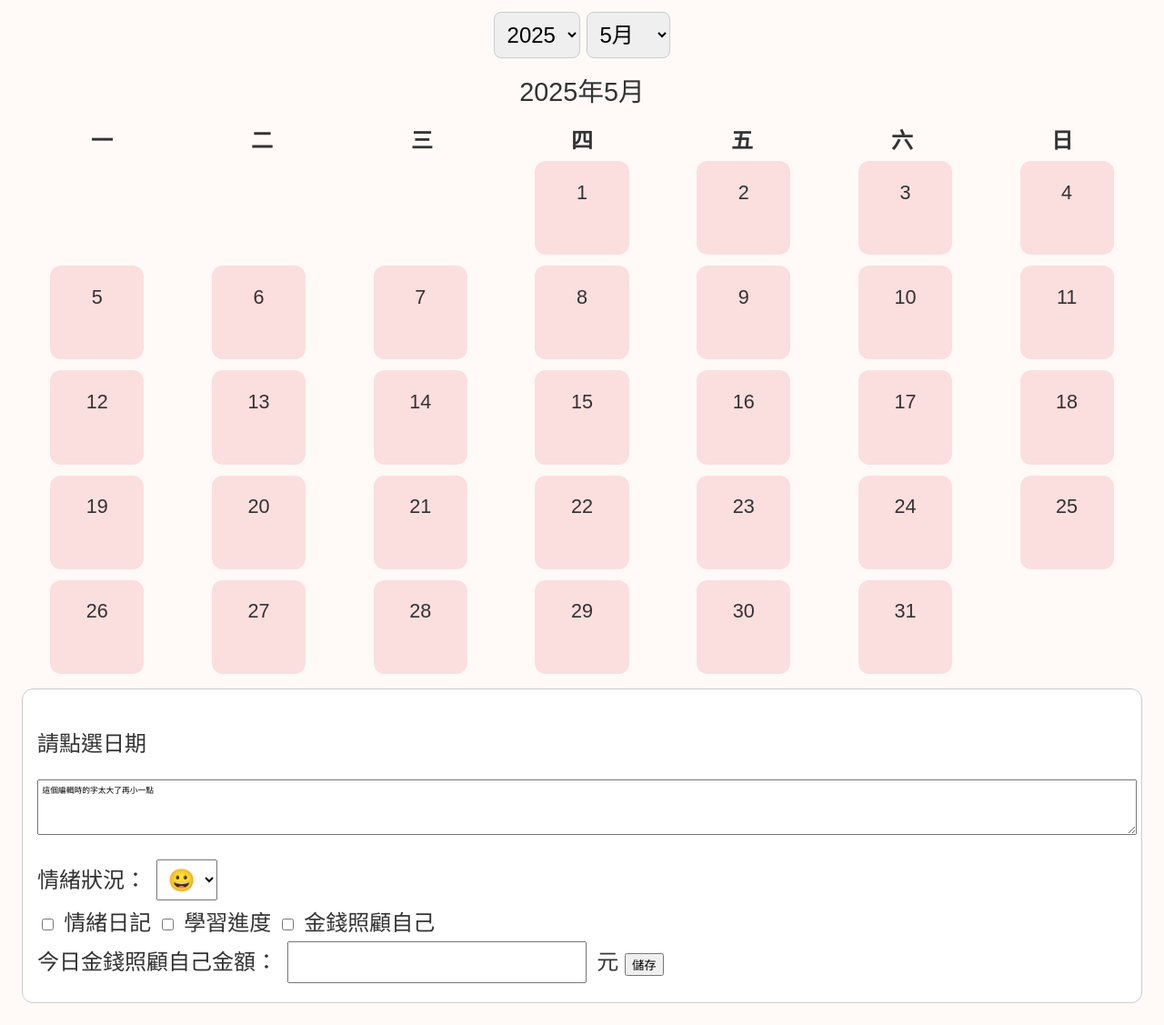
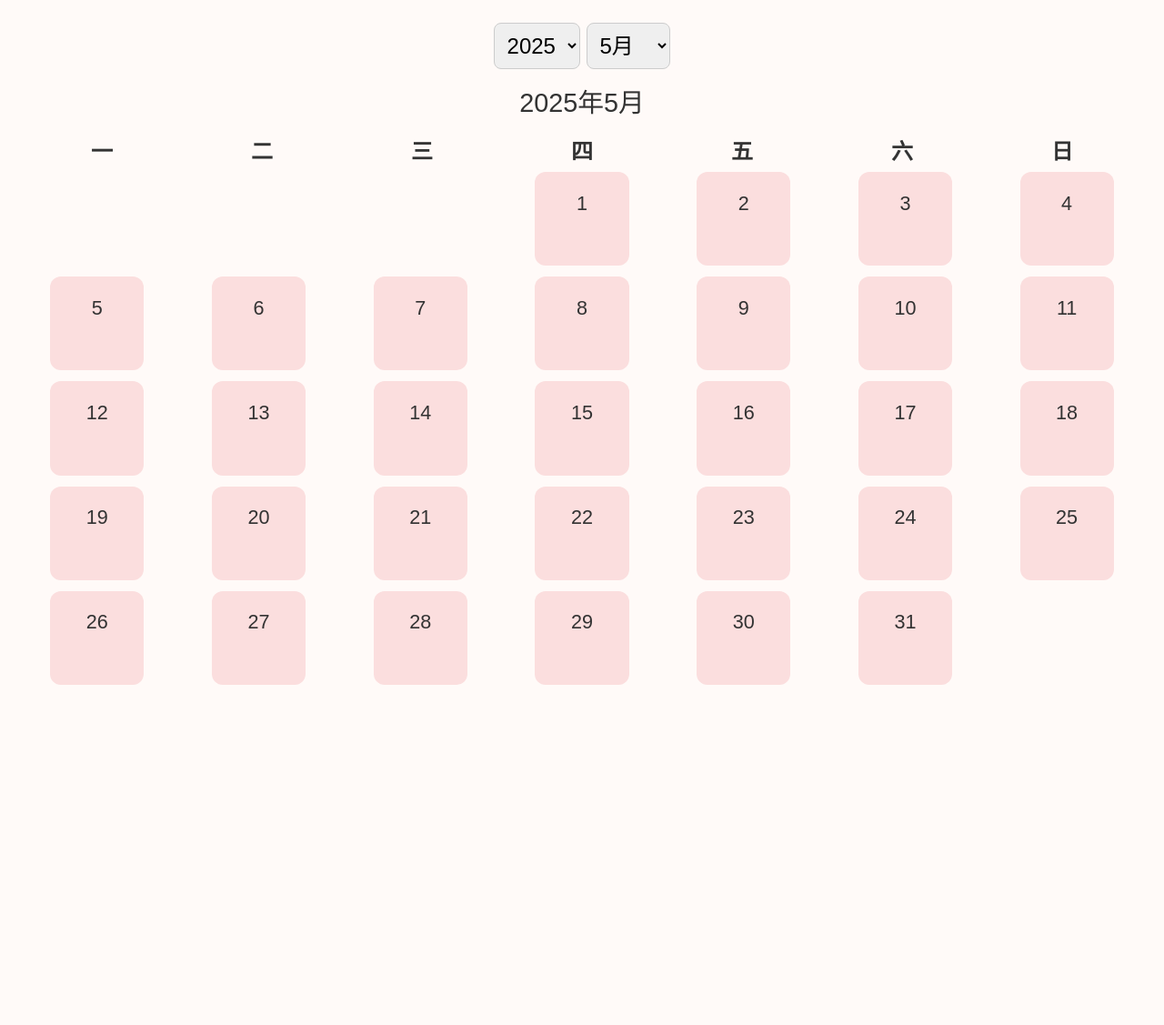
Before and after one commit to y23071824/My-self-care-journal, a plain HTML site: page index.html in a window 1280 px wide. Shown: the part 230-1357 px from the top of the page at 91% size. After the commit the page ends 1023 px from the top, so only its background shows below. Drawn offline with Linux system fonts and the light colour scheme.

Commit message:
Add files via upload

```diff
--- a/index.html
+++ b/index.html
@@ -6,10 +6,24 @@
   <title>自我照顧月曆</title>
   <link rel="stylesheet" href="style.css" />
   <script>
+    let currentDate = "";
+
+    function generateYearOptions() {
+      const yearSelect = document.getElementById("year-select");
+      const currentYear = new Date().getFullYear();
+      for (let y = 2020; y <= 2030; y++) {
+        const opt = document.createElement("option");
+        opt.value = y;
+        opt.textContent = y;
+        yearSelect.appendChild(opt);
+      }
+      yearSelect.value = currentYear;
+    }
+
     function generateCalendar(year, month) {
       const calendar = document.getElementById("calendar");
       calendar.innerHTML = "";
-      const firstDay = new Date(year, month - 1, 1).getDay(); // 0-6
+      const firstDay = new Date(year, month - 1, 1).getDay();
       const daysInMonth = new Date(year, month, 0).getDate();
       const offset = (firstDay + 6) % 7;
 
@@ -23,19 +37,40 @@
         const dayBox = document.createElement("div");
         dayBox.className = "day";
         dayBox.textContent = d;
+        dayBox.onclick = () => showEditor(year, month, d);
         calendar.appendChild(dayBox);
       }
 
       document.getElementById("calendar-label").textContent = year + "年" + month + "月";
     }
 
+    function showEditor(year, month, day) {
+      const paddedMonth = String(month).padStart(2, '0');
+      const paddedDay = String(day).padStart(2, '0');
+      const dateKey = `${year}-${paddedMonth}-${paddedDay}`;
+      currentDate = dateKey;
+
+      const data = JSON.parse(localStorage.getItem(dateKey) || "{}");
+      document.getElementById("text").value = data.text || "";
+      document.getElementById("emotion").value = data.emotion || "😀";
+      document.querySelector(".editor").style.display = "block";
+    }
+
+    function saveData() {
+      if (!currentDate) return;
+      const data = {
+        text: document.getElementById("text").value,
+        emotion: document.getElementById("emotion").value
+      };
+      localStorage.setItem(currentDate, JSON.stringify(data));
+      alert("已儲存！");
+    }
+
     document.addEventListener("DOMContentLoaded", () => {
       const now = new Date();
-      const year = now.getFullYear();
-      const month = now.getMonth() + 1;
-      document.getElementById("year-select").value = year;
-      document.getElementById("month-select").value = month;
-      generateCalendar(year, month);
+      generateYearOptions();
+      document.getElementById("month-select").value = now.getMonth() + 1;
+      generateCalendar(now.getFullYear(), now.getMonth() + 1);
 
       document.getElementById("year-select").addEventListener("change", () => {
         const y = parseInt(document.getElementById("year-select").value);
@@ -48,6 +83,8 @@
         const m = parseInt(document.getElementById("month-select").value);
         generateCalendar(y, m);
       });
+
+      document.getElementById("save-button").addEventListener("click", saveData);
     });
   </script>
 </head>
@@ -55,10 +92,7 @@
   <h1 class="main-title">自我照顧月曆</h1>
 
   <div class="calendar-controls">
-    <select id="year-select">
-      <option value="2024">2024</option>
-      <option value="2025">2025</option>
-    </select>
+    <select id="year-select"></select>
     <select id="month-select">
       <option value="1">1月</option>
       <option value="2">2月</option>
@@ -82,26 +116,17 @@
 
   <div id="calendar" class="calendar-grid"></div>
 
-  <div class="editor">
-    <p>請點選日期</p>
-    <textarea id="text" rows="5">這個編輯時的字太大了再小一點</textarea>
-
-    <div class="controls">
-      <label for="emotion">情緒狀況：</label>
-      <select id="emotion">
-        <option value="😀">😀</option>
-        <option value="🥲">🥲</option>
-        <option value="😠">😠</option>
-      </select>
-      <br>
-      <label><input type="checkbox" /> 情緒日記</label>
-      <label><input type="checkbox" /> 學習進度</label>
-      <label><input type="checkbox" /> 金錢照顧自己</label>
-      <br>
-      <label>今日金錢照顧自己金額：</label>
-      <input type="number" id="money" /> 元
-      <button onclick="alert('已儲存')">儲存</button>
-    </div>
+  <div class="editor" style="display:none;">
+    <p>當日記錄</p>
+    <textarea id="text" rows="5" placeholder="寫下今天為自己做的事..."></textarea>
+    <br />
+    <label for="emotion">情緒：</label>
+    <select id="emotion">
+      <option value="😀">😀</option>
+      <option value="🥲">🥲</option>
+      <option value="😠">😠</option>
+    </select>
+    <button id="save-button">儲存</button>
   </div>
 </body>
 </html>
--- a/style.css
+++ b/style.css
@@ -55,10 +55,12 @@ body {
   text-align: center;
   border-radius: 12px;
   font-size: 0.9em;
+  cursor: pointer;
 }
 
 .day.empty {
   background-color: transparent;
+  cursor: default;
 }
 
 .editor {
@@ -76,9 +78,7 @@ textarea {
   margin-bottom: 1rem;
 }
 
-.controls select,
-.controls input {
+select, button {
   font-size: 1em;
-  padding: 0.3em;
-  margin: 0.2em;
+  margin-top: 0.5em;
 }
```
